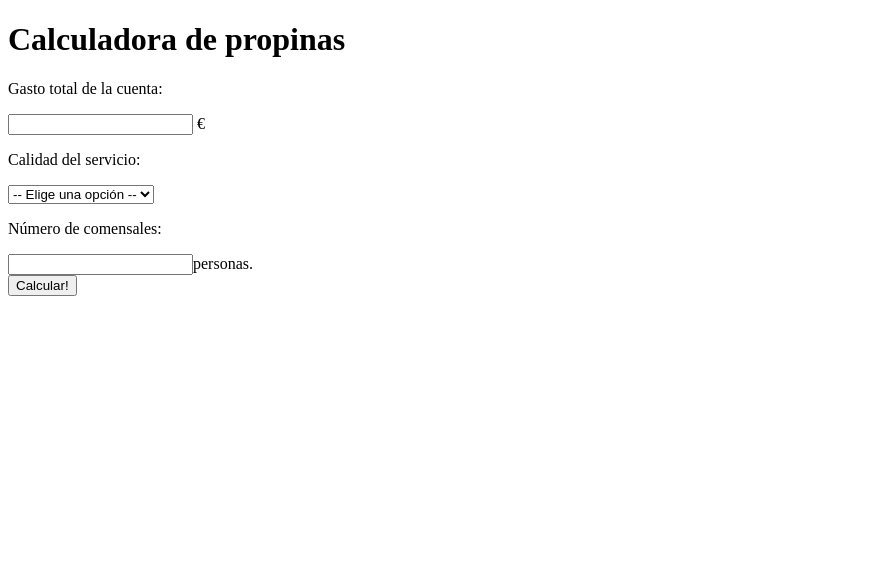
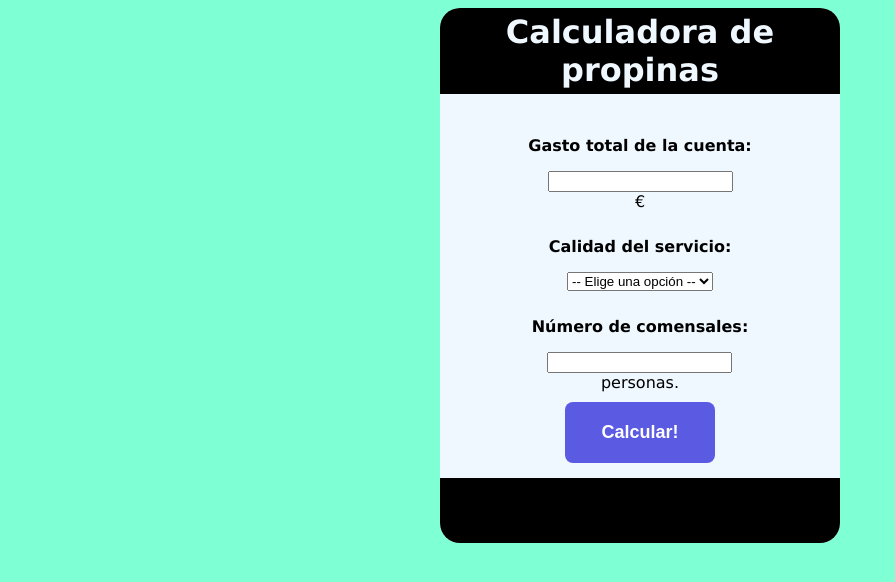
Before and after one commit to RebeCanonico/curso-daw, a PHP site: page / in a window 1280 px wide. Shown: the top 582 px of the page, without its empty margins (0-895 px from the left). Run offline with PHP 8.4, Linux system fonts and the light colour scheme.

Commit message:
clase 04/11

```diff
--- a/Frontend/JavaScript/Ejercicios/calculador-propinas/index.html
+++ b/Frontend/JavaScript/Ejercicios/calculador-propinas/index.html
@@ -1,5 +1,6 @@
 <!DOCTYPE html>
 <html lang="en">
+
 <head>
     <meta charset="UTF-8">
     <meta http-equiv="X-UA-Compatible" content="IE=edge">
@@ -8,6 +9,7 @@
 
     <link rel="stylesheet" href="style.css">
 </head>
+
 <body>
     <div class="container">
         <h1>Calculadora de propinas</h1>
@@ -16,7 +18,7 @@
             <p>
                 Gasto total de la cuenta:
             </p>
-            <input name="inputCuenta" id="cuentaTotal" type="number"> €
+            <input name="inputCuenta" id="cuentaTotal" type="number" min="0" oninput="validity.valid||(value='')"> €
         </div>
         <div>
             <p>Calidad del servicio:</p>
@@ -32,22 +34,23 @@
 
         <div>
             <p>Número de comensales:</p>
-            <input id="numPersonas" type="number">personas.
+            <input id="numPersonas" type="number" min="1">personas.
         </div>
 
         <div>
             <button onclick="calcular()">Calcular!</button>
         </div>
 
-        <div>
-            <p id="pResultado"></p>
+        <div id="divResultado">
+            <p id="pResultado">Resultado</p>
         </div>
         <!-- <button onclick="test()">Probar</button> -->
-       </div>
+    </div>
 
 
 
 
 </body>
 <script src="script.js"></script>
+
 </html>
--- a/Frontend/JavaScript/Ejercicios/calculador-propinas/script.js
+++ b/Frontend/JavaScript/Ejercicios/calculador-propinas/script.js
@@ -18,5 +18,5 @@ function calcular() {
     var resultadoObtenido = (cuenta * calidad) / comensales;
     // asigno el resultado obtenido al contenido que va tener el parrafo y cambio la propiedad display para que se muestre
     pResultado.innerHTML = "Propina por persona: " + resultadoObtenido + " €";
-    pResultado.style.display = "block";
+    pResultado.style.visibility = "visible";
 }
--- a/Frontend/JavaScript/Ejercicios/calculador-propinas/style.css
+++ b/Frontend/JavaScript/Ejercicios/calculador-propinas/style.css
@@ -1,3 +1,66 @@
+
+body {
+    background-color: aquamarine;
+    font-family: Verdana, Geneva, Tahoma, sans-serif;
+
+}
+.container {
+    background-color: aliceblue;
+    border-radius: 20px 20px 20px 20px;
+
+    display: flex;
+    flex-direction: column;
+    align-items: center;
+
+    width: 400px;
+    margin: auto;
+}
+.container h1 {
+    background-color: black;
+    color: aliceblue;
+    width: 100%;
+
+    text-align: center;
+    margin-top: 0;
+    border-radius: 20px 20px 0 0;
+    padding: 5px 0;
+}
+.container div {
+    display: flex;
+    flex-direction: column;
+    align-items: center;
+
+    padding: 5px;
+    margin: 0 5px;
+}
+.container div p:first-child {
+    font-weight: bold;
+}
+.container button {
+    background-color: rgb(90, 90, 227);
+    color: white;
+    border: none;
+    border-radius: 8px;
+    padding: 20px;
+    width: 150px;
+    margin-bottom: 10px;
+    font-size: 18px;
+    font-weight: bold;
+
+
+}
+#divResultado {
+    background: black;
+    width: 100%;
+    min-height: 65px;
+    border-radius: 0 0 20px 20px;
+    box-sizing: border-box;
+    padding: 0;
+}
 #pResultado {
-    display: none;
+    visibility: hidden;
+    font-size: 20px;
+    font-weight: bold;
+    color: aliceblue;
+    margin: auto;
 }
```
Also changed, not shown: Frontend/JavaScript/let.html (added, +61 -0 lines), Frontend/JavaScript/let.js (added, +35 -0 lines), Frontend/JavaScript/variables.html (added, +105 -0 lines), Frontend/JavaScript/variables.js (added, +28 -0 lines).
